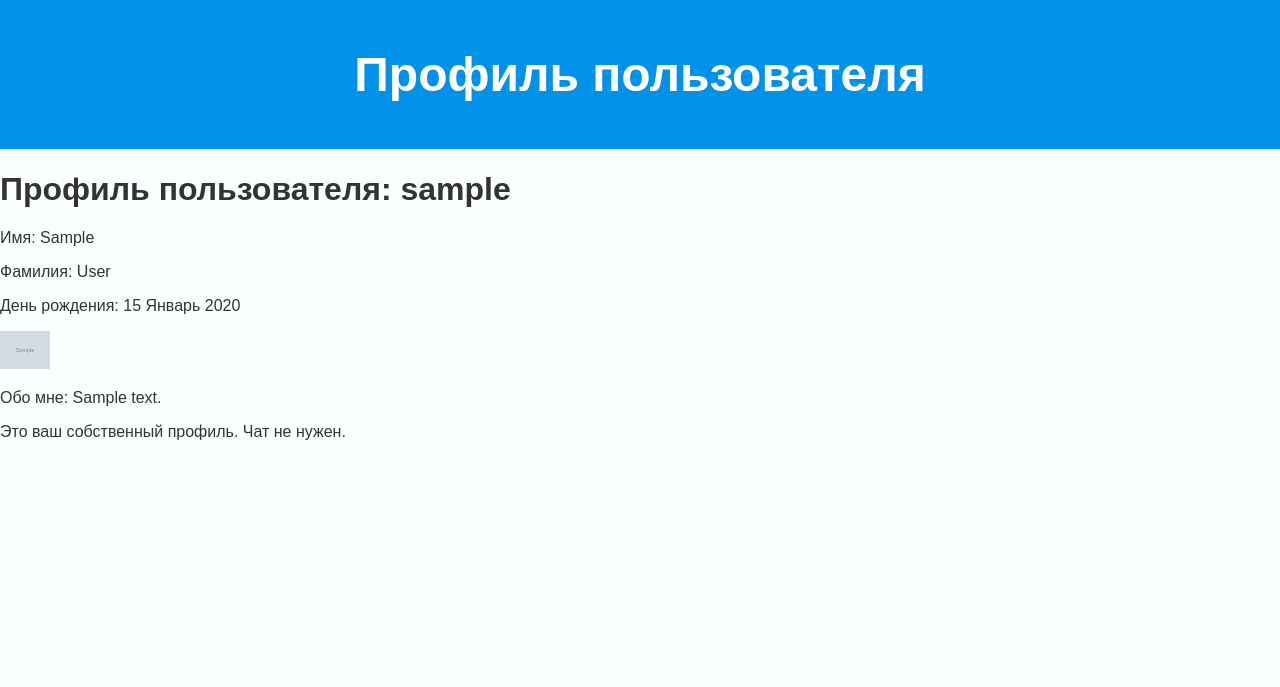
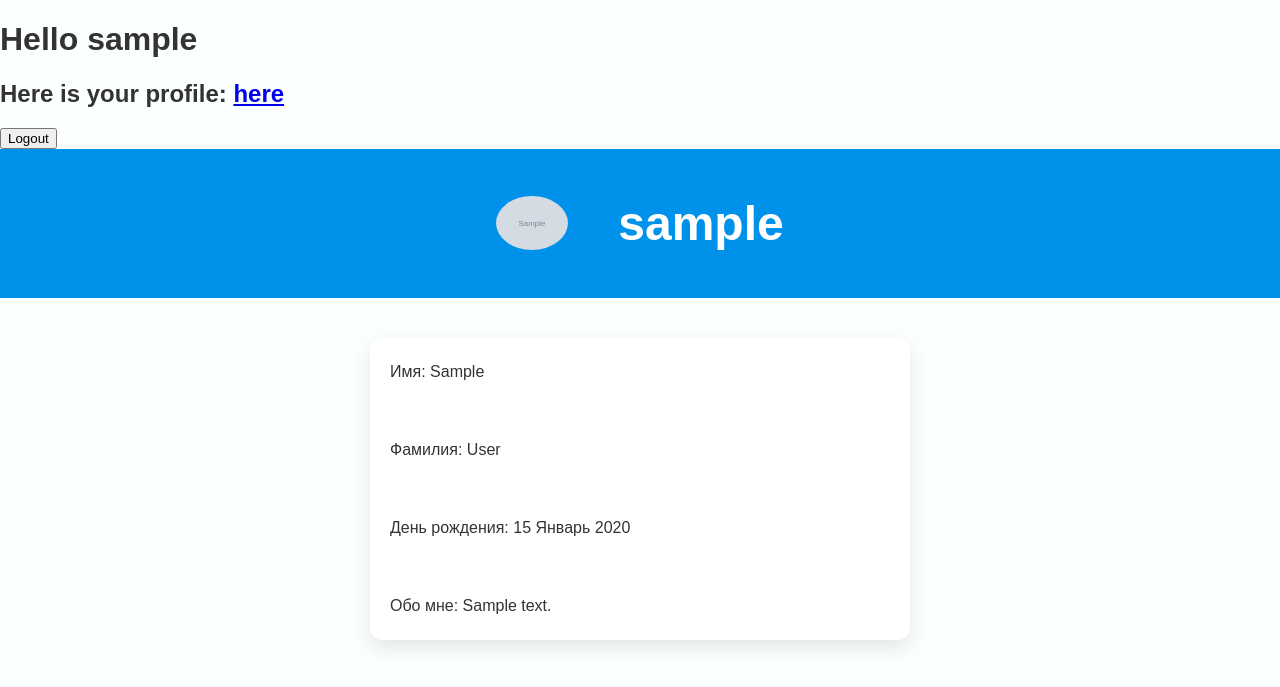
Before and after one commit to glebn5/django_messenger, a Django app: a page that uses ChatApp/chat/templates/chat/target_profile.html in a window 1280 px wide. Shown: the top 687 px of the page. Run offline with Django 5.2, Linux system fonts and the light colour scheme; a user stored in the database is signed in; tables that the repository leaves empty hold one stand-in row (values such as "Sample post"); grey boxes marked "Sample" are stand-in pictures.

Commit message:
refactoring html files

```diff
--- a/ChatApp/chat/static/chat/style.css
+++ b/ChatApp/chat/static/chat/style.css
@@ -111,3 +111,62 @@ header {
     color: var(--primary-color);
     font-weight: bold;
 }
+
+/* === Profile Card === */
+.profile-card {
+    max-width: 500px;
+    display: flex;
+    flex-direction: column;
+    row-gap: 50px;
+    margin: 40px auto;
+    background: white;
+    border-radius: 12px;
+    box-shadow: 0 8px 20px rgba(0,0,0,0.1);
+    padding: 20px;
+    text-align:left;
+}
+
+.profile-card img {
+    width: 150px;
+    height: 150px;
+    object-fit: cover;
+    border-radius: 50%;
+    border: 4px solid var(--primary-color);
+    margin-bottom: 20px;
+}
+
+.profile-card h2 {
+    margin: 10px 0;
+    color: var(--primary-color);
+}
+
+.profile-card p {
+    margin: 5px 0;
+}
+
+.profile-card a.button {
+    display: inline-block;
+    margin-top: 20px;
+    padding: 10px 30px;
+    background: var(--primary-color);
+    color: white;
+    text-decoration: none;
+    border-radius: 8px;
+    transition: background 0.3s;
+}
+
+.profile-card a.button:hover {
+    background: #007ac3;
+}
+
+
+.flex {
+    display: flex;
+    justify-content: center;
+    align-items: center;
+    column-gap: 50px;
+}
+.avatar {
+    width: 72px;
+    border-radius: 50%;
+}
--- a/ChatApp/chat/templates/chat/chatPage.html
+++ b/ChatApp/chat/templates/chat/chatPage.html
@@ -1,6 +1,7 @@
 {% extends 'chat/header_template.html' %}
 {% block content %}
     <h2>Все твои приватные чаты</h2>
+    <div class="chat-list">
         <ul>
         {% for private_chat in private_chats %}
             <li>
@@ -28,5 +29,9 @@
             <li>Нет чатов.</li>
         {% endfor %}
         </ul>
+    </div>
+
+
+
 
 {% endblock %}
--- a/ChatApp/chat/templates/chat/header_template.html
+++ b/ChatApp/chat/templates/chat/header_template.html
@@ -1,19 +1,21 @@
+{% load static %}
 <!DOCTYPE html>
 <html lang="en">
 <head>
     <meta charset="UTF-8">
     <meta name="viewport" content="width=device-width, initial-scale=1.0">
+    <link rel="stylesheet" href="{% static 'chat/style.css' %}">
     <title>Document</title>
 </head>
 <body>
-    <h1>Hello {{ request.user }}</h1>
+
     {% if request.user.is_authenticated %}
+        <h1>Hello {{ request.user }}</h1>
+        <h2>Here is your profile: <a href="{% url 'profile' request.user.username %}">here</a></h2>
         <form method="post" action="{% url 'logout_user' %}">
             {% csrf_token %}
-            <button type="submit">Выйти</button>
+            <button type="submit">Logout</button>
         </form>
-    {% else %}
-        <a href="{% url 'login_user' %}">Login</a>
     {% endif %}
 
     {% block content %}
--- a/ChatApp/chat/templates/chat/target_profile.html
+++ b/ChatApp/chat/templates/chat/target_profile.html
@@ -1,35 +1,28 @@
-{% load static %}
-<!DOCTYPE html>
-<html lang="ru">
-<head>
-    <meta charset="UTF-8">
-    <meta name="viewport" content="width=device-width, initial-scale=1.0">
-    <title>Профиль пользователя</title>
-    <link rel="stylesheet" href="{% static 'chat/style.css' %}">
-</head>
-<body>
+{% extends 'chat/header_template.html' %}
+{% block content %}
 
     <header>
-        <h1>Профиль пользователя</h1>
+        <div class="flex">
+            {% if target_user.avatar.url != None %}
+                <img src="{{ target_user.avatar.url }}" alt="Аватар {{ target_user.username }}" class="avatar">
+                <!-- Если фото не грузится, проверь urls (должно прибавляться staitc ... и load static в шаблоне)-->
+            {% endif %}
+            <h1>{{target_user.username}}</h1>
+        </div>
+
     </header>
 
     <div class="profile-card">
-        <h1>Профиль пользователя: {{ target_user.username }}</h1>
         <p>Имя: {{target_user.first_name}}</p>
         <p>Фамилия: {{ target_user.last_name}}</p>
         <p>День рождения: {{target_user.birthday|date:"d F Y"}}</p>
-        <img src="{{ target_user.avatar.url }}" alt="Аватар {{ target_user.username }}" width="50px">
-        <!-- Если фото не грузится, проверь urls (должно прибавляться staitc ... и load static в шаблоне)-->
         <p>Обо мне: {{ target_user.about_user|linebreaksbr}}</p>
 
         {% if chat %}
             <a href="{% url 'private_chat' chat.id %}" class="button">Написать сообщение</a>
-        {% else %}
-            <p>Это ваш собственный профиль. Чат не нужен.</p>
         {% endif %}
 
 
     </div>
 
-</body>
-</html>
+{% endblock %}
--- a/ChatApp/chat/views.py
+++ b/ChatApp/chat/views.py
@@ -67,6 +67,8 @@ class LogView(LoginView):
         return reverse_lazy('main_page')
 
 def main_page(request):
+    if not request.user.is_authenticated:
+        return redirect("login_user")
     render(request, 'chat/mainPage.html',)
 
 
```
Also changed, not shown: ChatApp/chat/templates/chat/login.html (+6 -10 lines), ChatApp/chat/templates/chat/private_chat.html (+20 -14 lines), ChatApp/chat/templates/chat/register.html (+5 -10 lines). Lines whose indentation alone changed are shown as unchanged.
